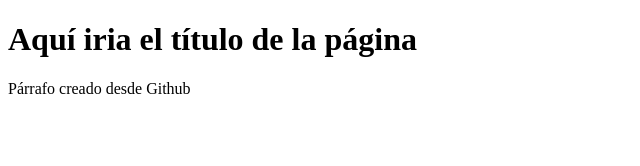
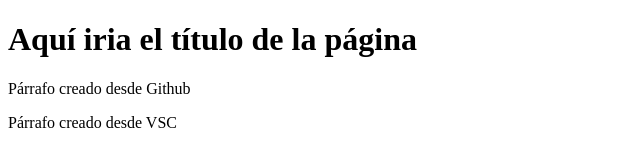
Before and after one commit to cesareotc/ProyectoWeb_PildorasC, a plain HTML site: page index.html in a window 1280 px wide. Shown: the whole page, without its empty margins (0-640 px from the left). Drawn offline with Linux system fonts and the light colour scheme.

Commit message:
Agregando segundo párrafo

```diff
--- a/index.html
+++ b/index.html
@@ -9,5 +9,6 @@
 <body>
     <h1>Aquí iria el título de la página</h1>
     <p>Párrafo creado desde Github</p>
+    <p>Párrafo creado desde VSC</p>
 </body>
 </html>
```
